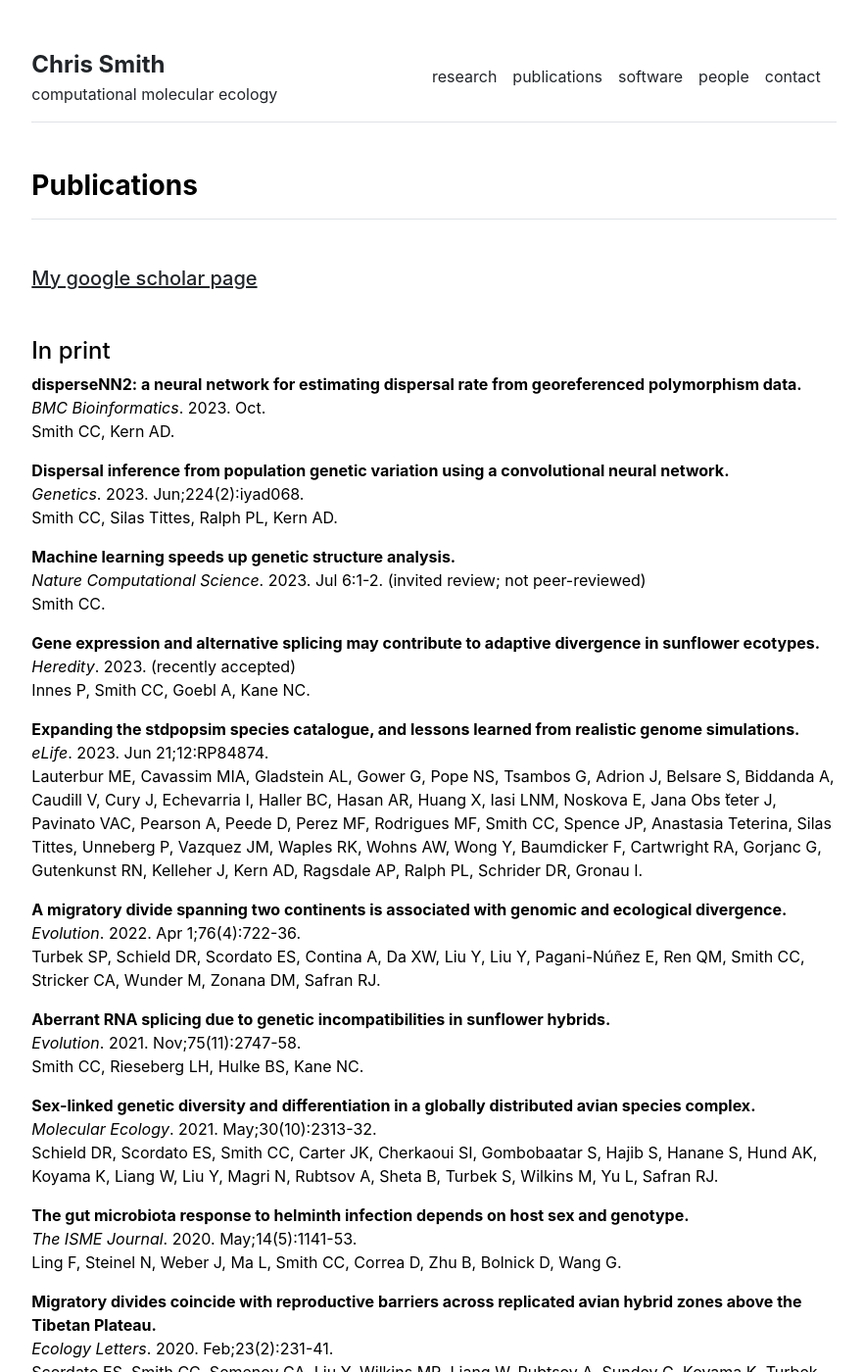
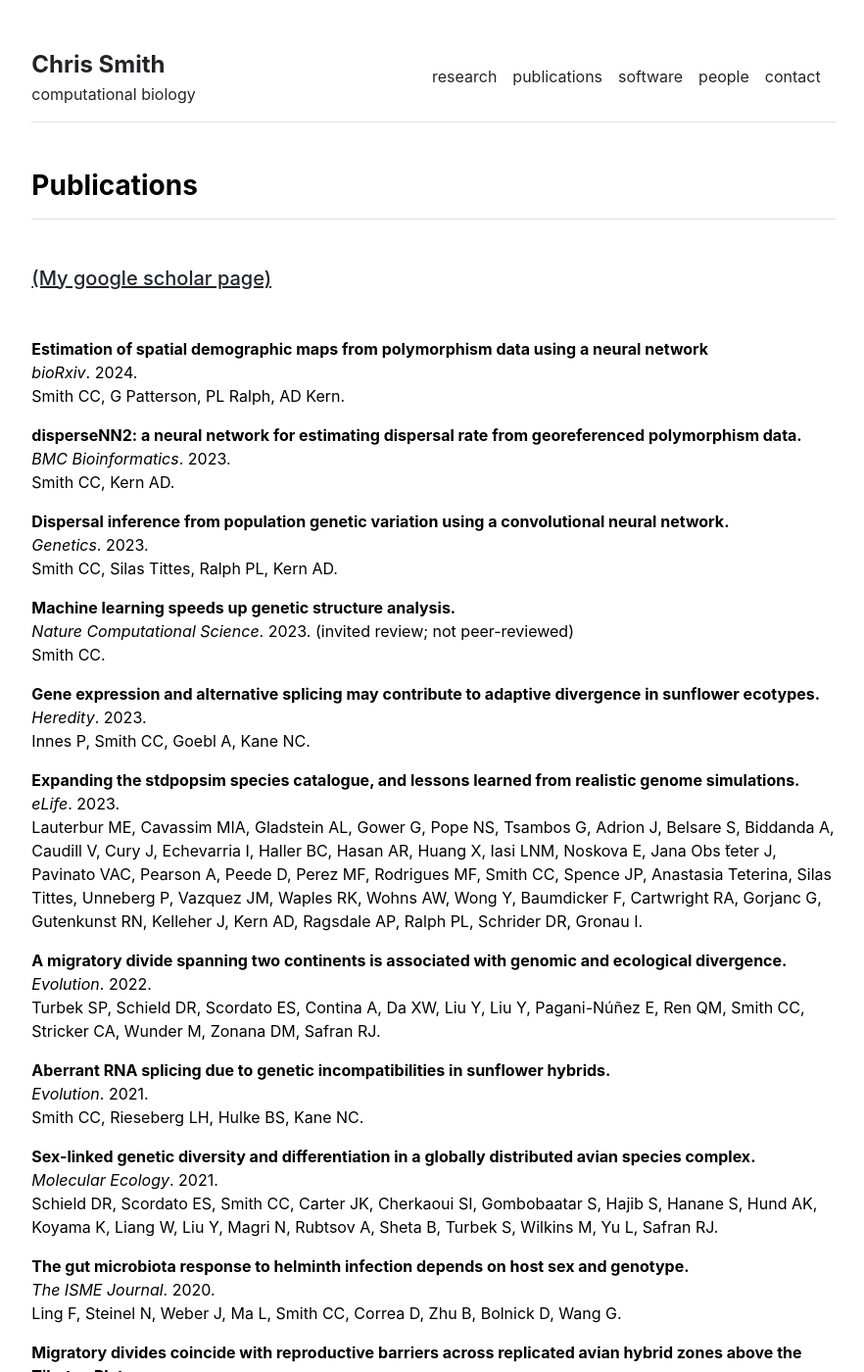
Before and after one commit to chriscrsmith/chriscrsmith.github.io, a Jekyll site: the page built from publications.md, in a window 1280 px wide and 1400 px high. Shown: the whole window at 98% size, without its empty margins (197-1079 px from the left). Built offline with Jekyll 4.4.1, drawn with Linux system fonts in a browser that asks for light colours; some of the changed text lies outside the part shown.

Commit message:
new postdoc, new paper

```diff
--- a/_config.yml
+++ b/_config.yml
@@ -1,4 +1,4 @@
 url: "https://chriscrsmith.github.io/" # the base hostname & protocol for your site, e.g. http://example.com
 baseurl: "" # the subpath of your site, e.g. /blog
 title: "Chris Smith" # the name of your site, e.g. ACME Corp.
-description: "computational molecular ecology"
+description: "computational biology"
--- a/_data/settings.yml
+++ b/_data/settings.yml
@@ -6,7 +6,7 @@
 - {name: 'contact', url: '/contact'}
 
 people:
-- {name: 'Chris', title: 'Postdoctoral Fellow', department: 'Kern-Ralph Co-lab', institution: 'University of Oregon', institution_address: 'Eugene, Oregon', email: 'chriscs at uoregon dot edu', image: 'assets/img/headshot.jpg', url: 'me'}
+- {name: 'Chris', title: 'Postdoctoral Associate', department: 'Cooperative Institute for Research in Environmental Sciences', institution: 'University of Colorado Boulder', institution_address: 'Boulder, CO', email: 'chriscs at colorado dot edu', image: 'assets/img/headshot.jpg', url: 'me'}
 #- {name: 'Lab Technician', title: 'Researcher', department: 'Physics & Astronomy', institution: 'Some University', institution_address: '1 Main Street, Canada', phone: '(000) 000-0000', email: 'hello@university.edu', office: 'Science Building 505', image: 'assets/img/lab-technician.jpg', url: 'lab-technician'}
 #- {name: 'Graduate Student', title: 'Researcher', department: 'Physics & Astronomy', institution: 'Some University', institution_address: '1 Main Street, Canada', phone: '(000) 000-0000', email: 'hello@university.edu', office: 'Science Building 505', image: 'assets/img/graduate-student.jpg', url: 'graduate-student'}
 
@@ -21,4 +21,4 @@
 #- {icon: 'linkedin', link: 'https://linkedin.com/in/lenpaul'}
 
 contacts:
-- {name: 'Chris Smith', title: 'Postdoctoral Fellow', department: 'Kern-Ralph Co-lab', institution: 'University of Oregon', institution_address: 'Eugene, Oregon', email: 'chriscs at uoregon dot edu'}
+- {name: 'Chris Smith', title: 'Postdoctoral Associate', department: 'Cooperative Institute for Research in Environmental Sciences', institution: 'University of Colorado Boulder', institution_address: 'Boulder, CO', email: 'chriscs at colorado dot edu'}
--- a/publications.md
+++ b/publications.md
@@ -4,80 +4,83 @@
 permalink: /publications
 ---
 
-##### [My google scholar page](https://scholar.google.com/citations?user=ZHHGVn8AAAAJ&hl=en)
+##### [(My google scholar page)](https://scholar.google.com/citations?user=ZHHGVn8AAAAJ&hl=en)
 &nbsp;
 &nbsp;
 
 
-#### In print
+**Estimation of spatial demographic maps from polymorphism data using a neural network**\
+*bioRxiv*. 2024.\
+Smith CC, G Patterson, PL Ralph, AD Kern.
+
 **disperseNN2: a neural network for estimating dispersal rate from georeferenced polymorphism data.**\
-*BMC Bioinformatics*. 2023. Oct.\
+*BMC Bioinformatics*. 2023.\
 Smith CC, Kern AD.
 
 **Dispersal inference from population genetic variation using a convolutional neural network.**\
-*Genetics*. 2023. Jun;224(2):iyad068.\
+*Genetics*. 2023.\
 Smith CC, Silas Tittes, Ralph PL, Kern AD.
 
 **Machine learning speeds up genetic structure analysis.**\
-*Nature Computational Science*. 2023. Jul 6:1-2. (invited review; not peer-reviewed)\
+*Nature Computational Science*. 2023. (invited review; not peer-reviewed)\
 Smith CC.
 
 **Gene expression and alternative splicing may contribute to adaptive divergence in sunflower ecotypes.**\
-*Heredity*. 2023. (recently accepted)\
+*Heredity*. 2023.\
 Innes P, Smith CC, Goebl A, Kane NC.
 
 **Expanding the stdpopsim species catalogue, and lessons learned from realistic genome simulations.**\
-*eLife*. 2023. Jun 21;12:RP84874.\
+*eLife*. 2023.\
 Lauterbur ME, Cavassim MIA, Gladstein AL, Gower G, Pope NS, Tsambos G, Adrion J, Belsare S, Biddanda A, Caudill V, Cury J, Echevarria I, Haller BC, Hasan AR, Huang X, Iasi LNM, Noskova E, Jana Obs ̆teter J, Pavinato VAC, Pearson A, Peede D, Perez MF, Rodrigues MF, Smith CC, Spence JP, Anastasia Teterina, Silas Tittes, Unneberg P, Vazquez JM, Waples RK, Wohns AW, Wong Y, Baumdicker F, Cartwright RA, Gorjanc G, Gutenkunst RN, Kelleher J, Kern AD, Ragsdale AP, Ralph PL, Schrider DR, Gronau I.
 
 **A migratory divide spanning two continents is associated with genomic and ecological divergence.**\
-*Evolution*. 2022. Apr 1;76(4):722-36.\
+*Evolution*. 2022.\
 Turbek SP, Schield DR, Scordato ES, Contina A, Da XW, Liu Y, Liu Y, Pagani-Núñez E, Ren QM, Smith CC, Stricker CA, Wunder M, Zonana DM, Safran RJ.
 
 **Aberrant RNA splicing due to genetic incompatibilities in sunflower hybrids.**\
-*Evolution*. 2021. Nov;75(11):2747-58.\
+*Evolution*. 2021.\
 Smith CC, Rieseberg LH, Hulke BS, Kane NC.
 
 **Sex-linked genetic diversity and differentiation in a globally distributed avian species complex.**\
-*Molecular Ecology*. 2021. May;30(10):2313-32.\
+*Molecular Ecology*. 2021.\
 Schield DR, Scordato ES, Smith CC, Carter JK, Cherkaoui SI, Gombobaatar S, Hajib S, Hanane S, Hund AK, Koyama K, Liang W, Liu Y, Magri N, Rubtsov A, Sheta B, Turbek S, Wilkins M, Yu L, Safran RJ.
 
 **The gut microbiota response to helminth infection depends on host sex and genotype.**\
-*The ISME Journal*. 2020. May;14(5):1141-53.\
+*The ISME Journal*. 2020.\
 Ling F, Steinel N, Weber J, Ma L, Smith CC, Correa D, Zhu B, Bolnick D, Wang G.
 
 **Migratory divides coincide with reproductive barriers across replicated avian hybrid zones above the Tibetan Plateau.**\
-*Ecology Letters*. 2020. Feb;23(2):231-41.\
+*Ecology Letters*. 2020.\
 Scordato ES, Smith CC, Semenov GA, Liu Y, Wilkins MR, Liang W, Rubtsov A, Sundev G, Koyama K, Turbek SP, Wunder MB, Stricker CA, Safran RJ.
 
 **Leveraging whole genome sequencing data for demographic inference with approximate Bayesian computation.**\
-*Molecular Ecology Resources*. 2020. Jan;20(1):125-39.\
+*Molecular Ecology Resources*. 2020.\
 Smith CC, Flaxman SM.
 
 **Unifying Theoretical and Empirical Perspectives on Genomic Differentiation.**\
-*Trends in Ecology and Evolution*. 2019. Nov 1;34(11):987-95.\
+*Trends in Ecology and Evolution*. 2019.\
 Semenov GA, Safran RJ, Smith CC, Turbek SP, Mullen SP, Flaxman SM.
 
 **Demographic inference in barn swallows using whole-genome data shows signal for bottleneck and subspecies differentiation during the Holocene.**\
-*Molecular Ecology*. 2018. Nov;27(21):4200-12.\
+*Molecular Ecology*. 2018.\
 Smith CC, Flaxman SM, Scordato ES, Kane NC, Hund AK, Sheta BM, Safran RJ.
 
 **Genetics of alternative splicing evolution during sunflower domestication.**\
-*Proceedings of the National Academy of Sciences*. 2018. Jun 26;115(26):6768-73.\
+*Proceedings of the National Academy of Sciences*. 2018.\
 Smith CC, Tittes S, Mendieta JP, Collier-zans E, Rowe HC, Rieseberg LH, Kane NC.
 
 **Book Review: Molecular population genetics. Matthew Hahn.**\
-*Molecular Ecology*. 2018. Dec;27(24):4976-7. (invited review)\
+*Molecular Ecology*. 2018. (invited review)\
 Smith CC, Scordato ES, Taylor SA, Tittes S, Vergara D. (all authors contributed equally)
 
 **Effects of assortative mate choice on the genomic and morphological structure of a hybrid zone between two bird subspecies.**\
-*Molecular Ecology*. 2017. Nov;26(22):6430-44.\
+*Molecular Ecology*. 2017.\
 Semenov GA, Scordato ES, Khaydarov DR, Smith CC, Kane NC, Safran RJ.
 
 **Dietary input of microbes and host genetic variation shape among-population differences in stickleback gut microbiota.**\
-*The ISME journal*. 2015. Nov;9(11):2515-26.\
+*The ISME journal*. 2015.\
 Smith CC, Snowberg LK, Caporaso JG, Knight R, Bolnick DI.
 
 **Wolbachia do not live by reproductive manipulation alone: infection polymorphism in Drosophila suzukii and D. subpulchrella.**\
-*Molecular Ecology*. 2014. Oct;23(19):4871-85.\
+*Molecular Ecology*. 2014.\
 Hamm CA, Begun DJ, Vo A, Smith CC, Saelao P, Shaver AO, Jaenike J, Turelli M.
```
Also changed, not shown: people/me.md (+6 -5 lines), software.md (+2 -2 lines).
